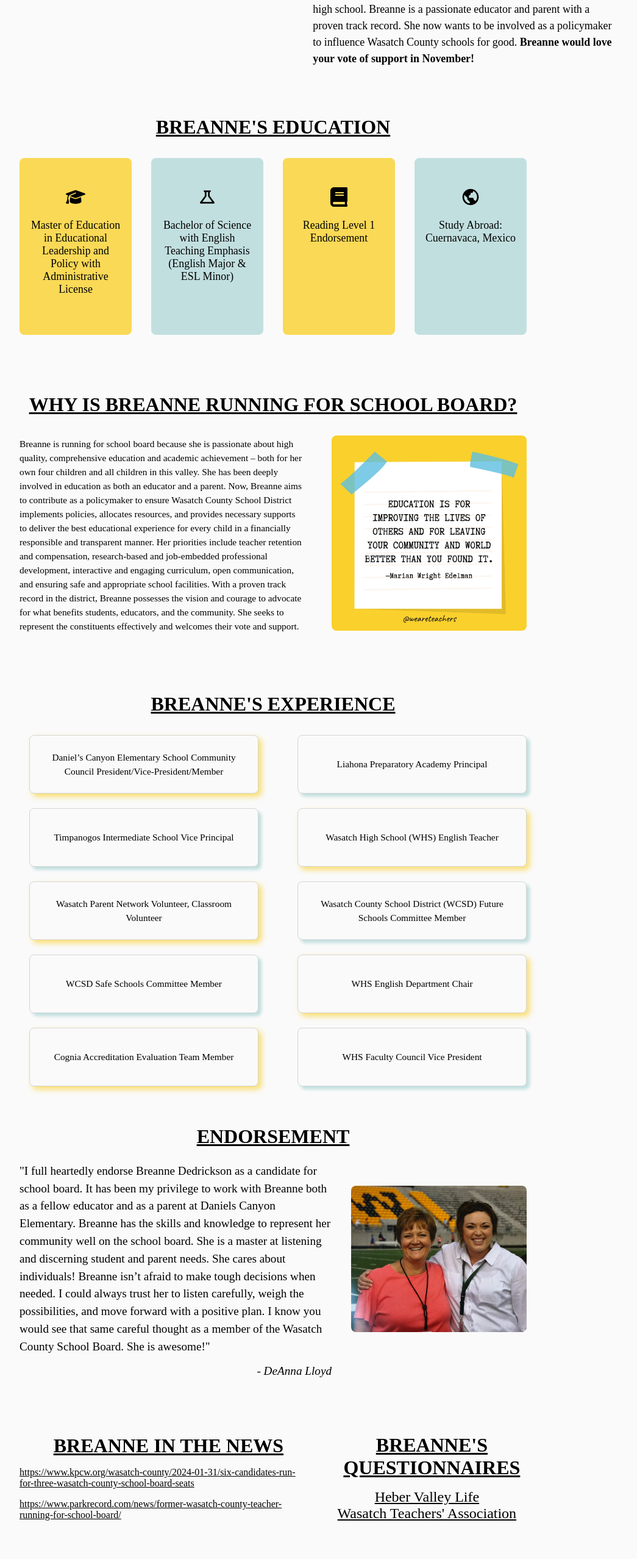
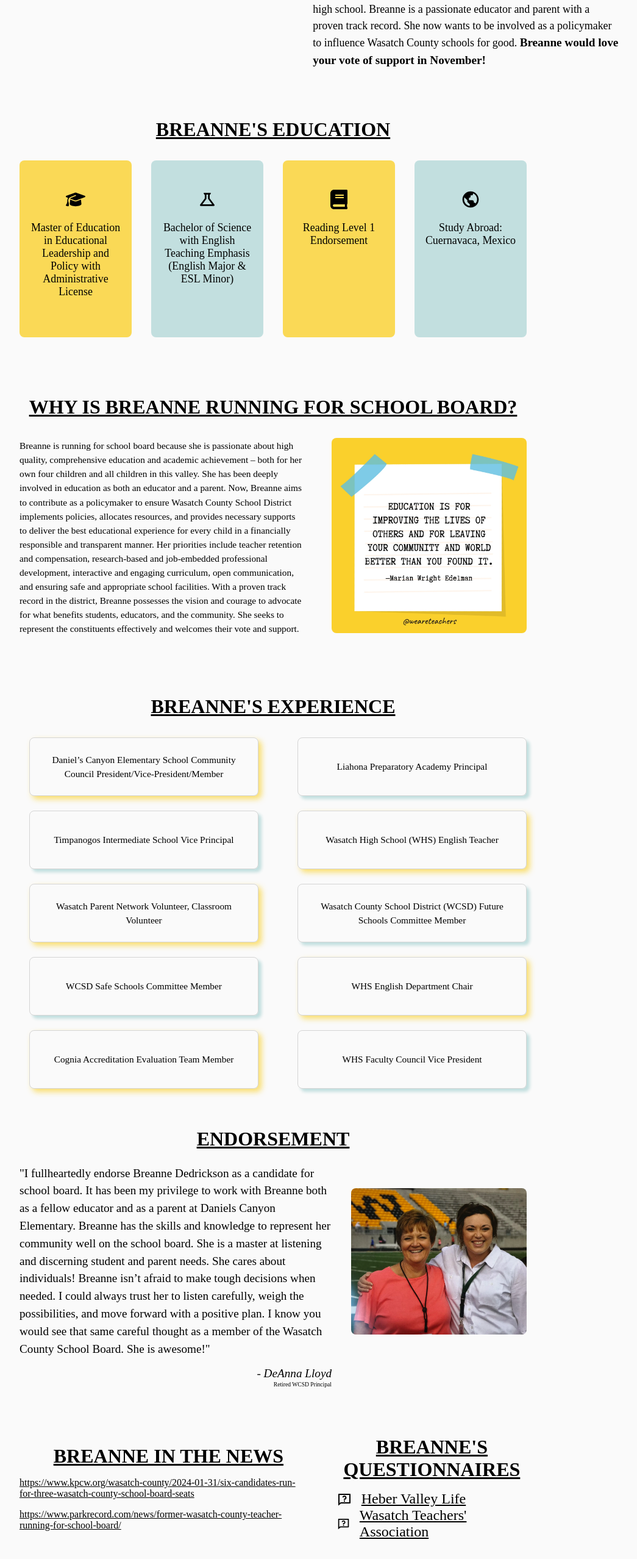
Before and after one commit to 12Kentos/Breanne, a Next.js app: page / in a window 1280 px wide. Shown: the part 1136-3692 px from the top of the page at 61% size, without its empty margins (192-1237 px from the left). Built offline with nearby package versions, Linux system fonts and the light colour scheme.

Commit message:
Changed Questionnaires a bit, and added to signature

```diff
--- a/app/page.js
+++ b/app/page.js
@@ -12,6 +12,7 @@ import { BiWorld } from "react-icons/bi";
 import familyPic from "../public/images/Dedrickson-50.webp";
 import endorsedByPic from "../public/images/IMG_5735.webp";
 import { useEffect, useState } from "react";
+import { RiQuestionnaireLine } from "react-icons/ri";
 
 export default function Home() {
   const [windowSmall, setWindowsmall] = useState(false);
@@ -91,7 +92,10 @@ export default function Home() {
             Breanne is a passionate educator and parent with a proven track
             record. She now wants to be involved as a policymaker to influence
             Wasatch County schools for good.{" "}
-            <b> Breanne would love your vote of support in November!</b>
+            <b className={styles.callToAction}>
+              {" "}
+              Breanne would love your vote of support in November!
+            </b>
           </p>
         </div>
       </div>
@@ -285,7 +289,7 @@ export default function Home() {
         <h2 className={styles.endorsedByHeader}>Endorsement</h2>
         <div className={styles.endorsedByContentWrapper}>
           <p className={styles.endorsedText}>
-            "I full heartedly endorse Breanne Dedrickson as a candidate for
+            "I fullheartedly endorse Breanne Dedrickson as a candidate for
             school board. It has been my privilege to work with Breanne both as
             a fellow educator and as a parent at Daniels Canyon Elementary.
             Breanne has the skills and knowledge to represent her community well
@@ -354,7 +358,8 @@ export default function Home() {
           <div className={styles.questionnaires}>
             <h2>Breanne's Questionnaires</h2>
             <ul className={styles.questionnairesUl}>
-              <li>
+              <li className={styles.questionariesLi}>
+                <RiQuestionnaireLine className={styles.questionIcon} />
                 <a
                   href="/files/Valley.pdf"
                   download={false}
@@ -364,7 +369,8 @@ export default function Home() {
                   Heber Valley Life
                 </a>
               </li>
-              <li>
+              <li className={styles.questionariesLi}>
+                <RiQuestionnaireLine className={styles.questionIcon} />
                 <a
                   href="/files/School Board.pdf"
                   download={false}
@@ -376,6 +382,27 @@ export default function Home() {
               </li>
             </ul>
           </div>
+          {/* <div className={styles.questionnaires}>
+            <h2>Breanne's Questionnaires</h2>
+            <div className={styles.questionnairesUl}>
+              <a
+                href="/files/Valley.pdf"
+                download={false}
+                target="_blank"
+                className={styles.questionnairesLinks}
+              >
+                Heber Valley Life
+              </a>
+              <a
+                href="/files/School Board.pdf"
+                download={false}
+                target="_blank"
+                className={styles.questionnairesLinks}
+              >
+                Wasatch Teachers' Association
+              </a>
+            </div>
+          </div> */}
         </div>
       </div>
       <div className={styles.contact}>
--- a/app/page.module.scss
+++ b/app/page.module.scss
@@ -119,6 +119,10 @@
   font-size: clamp(0.9rem, 1.4vw, 1.2rem);
   max-width: 50vw;
   padding-right: 2rem;
+}
+
+.callToAction {
+  font-size: clamp(1.2rem, 1.4vw, 1.5rem);
 }
 
 .imagesWrapper {
@@ -412,6 +416,14 @@
   font-size: 1.2rem;
   position: relative;
 
+  &::before {
+    content: "Retired WCSD Principal";
+    position: absolute;
+    font-size: 0.6rem;
+    bottom: -3.2rem;
+    right: 0;
+  }
+
   &::after {
     content: "- DeAnna Lloyd";
     font-style: italic;
@@ -428,6 +440,18 @@
   width: 16rem;
   height: 13rem;
   border-radius: 0.5rem;
+}
+
+.questionIcon {
+  font-size: 1.5rem;
+  margin-right: 1rem;
+}
+
+.questionariesLi {
+  display: flex;
+  align-items: center;
+  justify-content: flex-start;
+  text-align: left;
 }
 
 @media (max-width: 100em) {
@@ -469,6 +493,10 @@
     max-width: 90vw;
     padding-right: 0;
     padding: 0 2rem;
+  }
+
+  .callToAction {
+    font-size: clamp(1.3rem, 1.4vw, 1.5rem);
   }
 
   .testing {
@@ -596,6 +624,12 @@
   }
 
   .endorsedText {
+    &::before {
+      bottom: -4rem;
+      left: 10.8rem;
+      font-size: 0.7rem;
+    }
+
     &::after {
       bottom: -3rem;
       left: 10rem;
```
